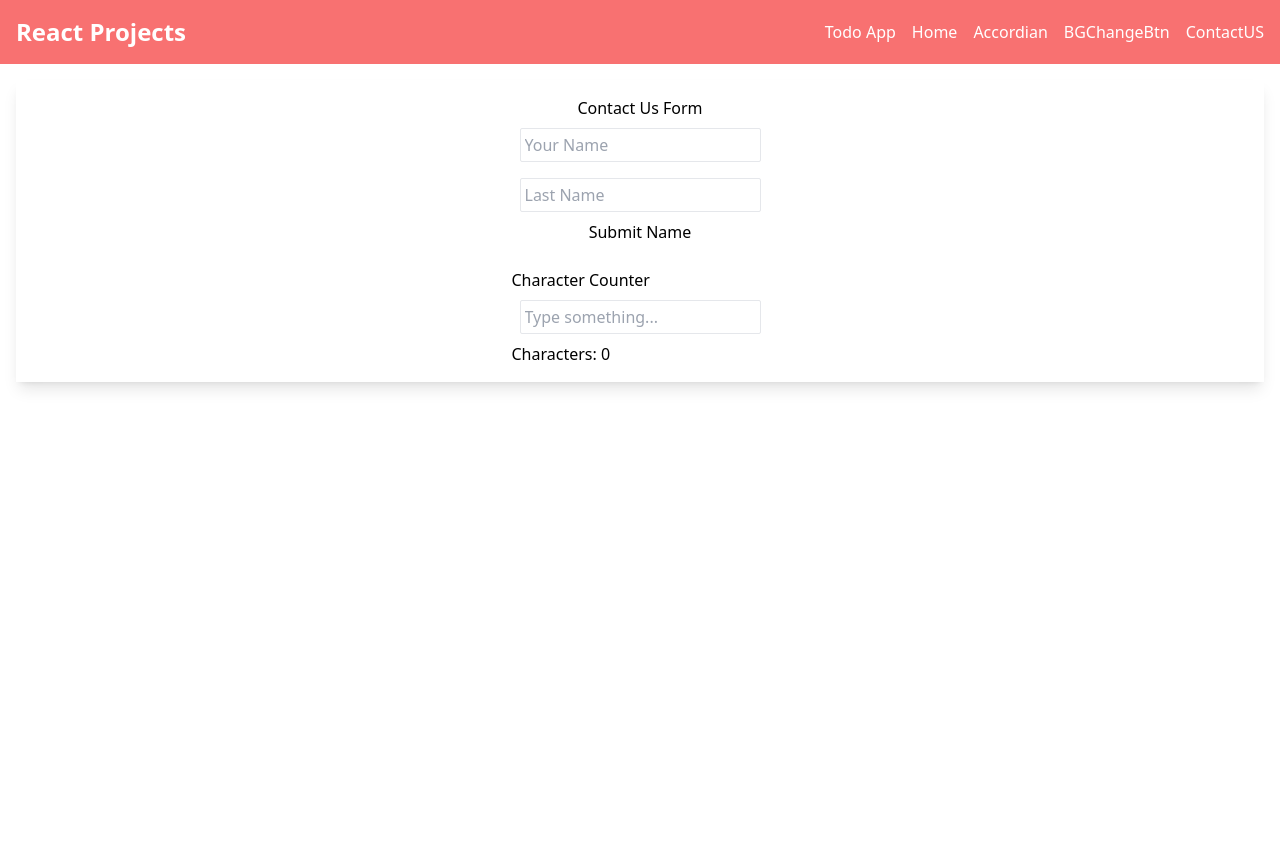
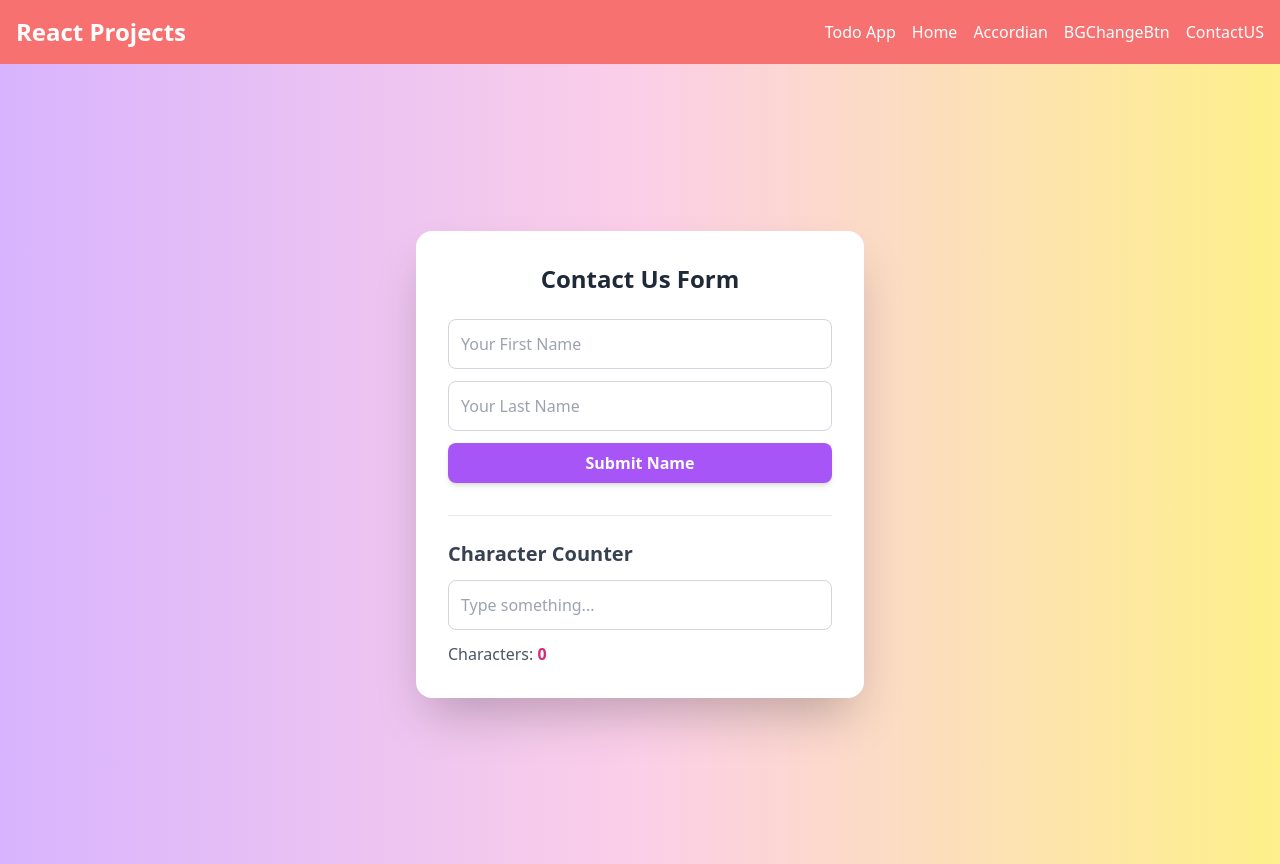
Before and after one commit to yssambare12/30-react-projects, a React (Create React App) app: page /contact in a window 1280 px wide. Before the commit the page ends 800 px from the top, so only its background shows below. Built offline with nearby package versions, Linux system fonts and the light colour scheme.

Commit message:
chore:added good css

```diff
--- a/src/Projects/Contact/ContactForm.js
+++ b/src/Projects/Contact/ContactForm.js
@@ -14,43 +14,59 @@ const Contactform = () => {
   };
 
   return (
-    <div className="m-4 p-4 shadow-lg flex flex-col items-center justify-center">
-      <h2>Contact Us Form</h2>
+    <div className="min-h-screen flex items-center justify-center bg-gradient-to-r from-purple-300 via-pink-200 to-yellow-200">
+      <div className="bg-white shadow-2xl rounded-2xl p-8 w-full max-w-md">
+        <h2 className="text-2xl font-bold text-gray-800 text-center mb-6">
+          Contact Us Form
+        </h2>
+
+        {/* Contact Form */}
         <form
           onSubmit={(e) => {
             e.preventDefault();
             alertmassage();
           }}
-        className="flex flex-col items-center"
+          className="flex flex-col"
         >
           <input
-          className="border rounded-sm m-2 p-1"
+            className="border border-gray-300 rounded-lg p-3 mb-3 focus:outline-none focus:ring-2 focus:ring-purple-400 transition"
             type="text"
-          placeholder="Your Name"
+            placeholder="Your First Name"
             value={firstName}
             onChange={(e) => setfirstName(e.target.value)}
           />
           <input
-          className="border rounded-sm m-2 p-1"
+            className="border border-gray-300 rounded-lg p-3 mb-3 focus:outline-none focus:ring-2 focus:ring-purple-400 transition"
             type="text"
-          placeholder="Last Name"
+            placeholder="Your Last Name"
             value={lastName}
             onChange={(e) => setlastName(e.target.value)}
           />
-        <button type="submit">Submit Name</button>
+          <button
+            type="submit"
+            className="bg-purple-500 hover:bg-purple-600 text-white font-semibold py-2 px-4 rounded-lg shadow-md transition"
+          >
+            Submit Name
+          </button>
         </form>
 
         {/* Character Counter Section */}
-      <div className="mt-6">
-        <h2>Character Counter</h2>
+        <div className="mt-8 border-t pt-6">
+          <h2 className="text-xl font-semibold text-gray-700 mb-3">
+            Character Counter
+          </h2>
           <input
-          className="border rounded-sm m-2 p-1"
+            className="border border-gray-300 rounded-lg p-3 mb-3 w-full focus:outline-none focus:ring-2 focus:ring-pink-400 transition"
             type="text"
             value={textCount}
             placeholder="Type something..."
             onChange={(e) => setTextCount(e.target.value)}
           />
-        <p>Characters: {textCount.length}</p>
+          <p className="text-gray-600">
+            Characters:{" "}
+            <span className="font-bold text-pink-600">{textCount.length}</span>
+          </p>
+        </div>
       </div>
     </div>
   );
```
Lines whose indentation alone changed are shown as unchanged.
